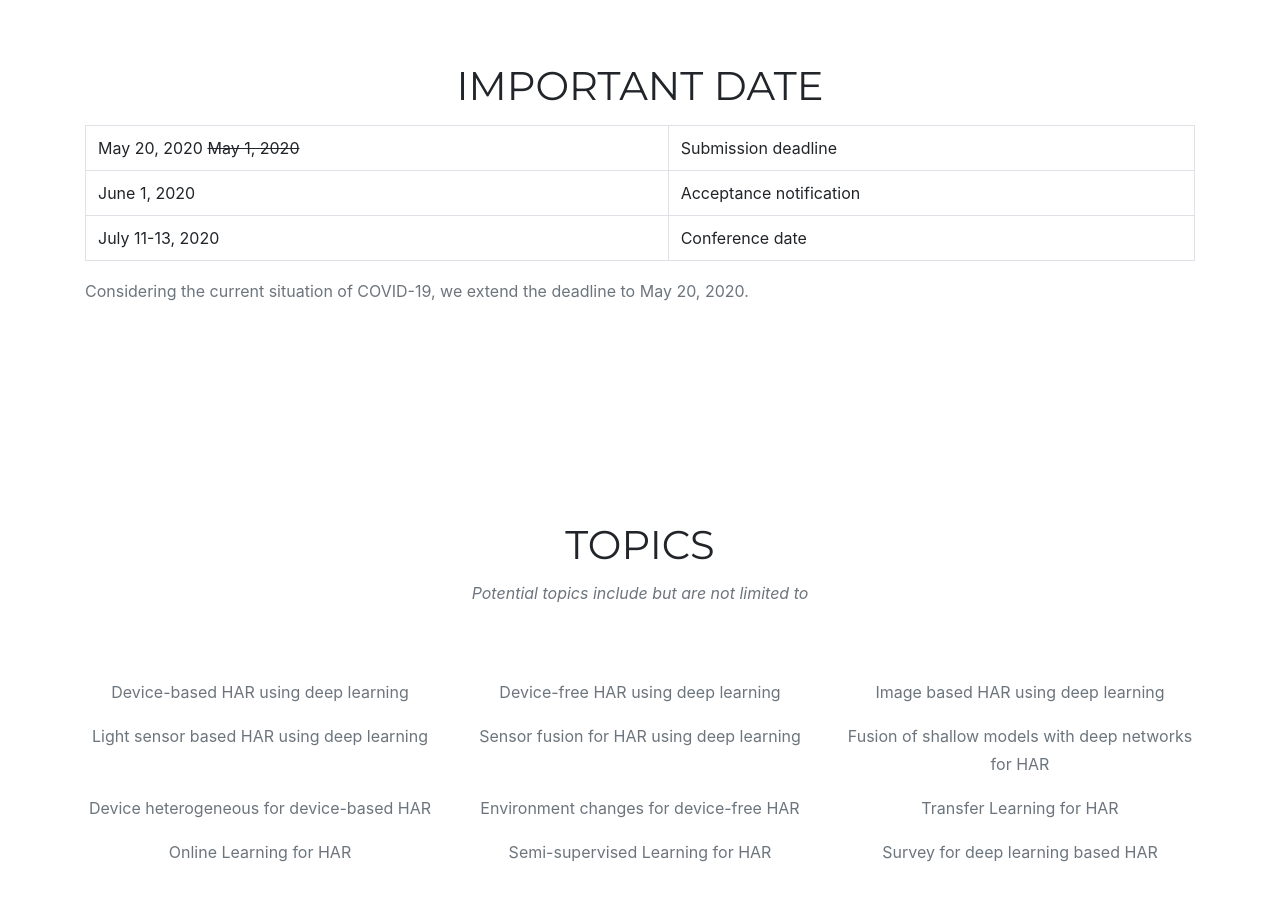
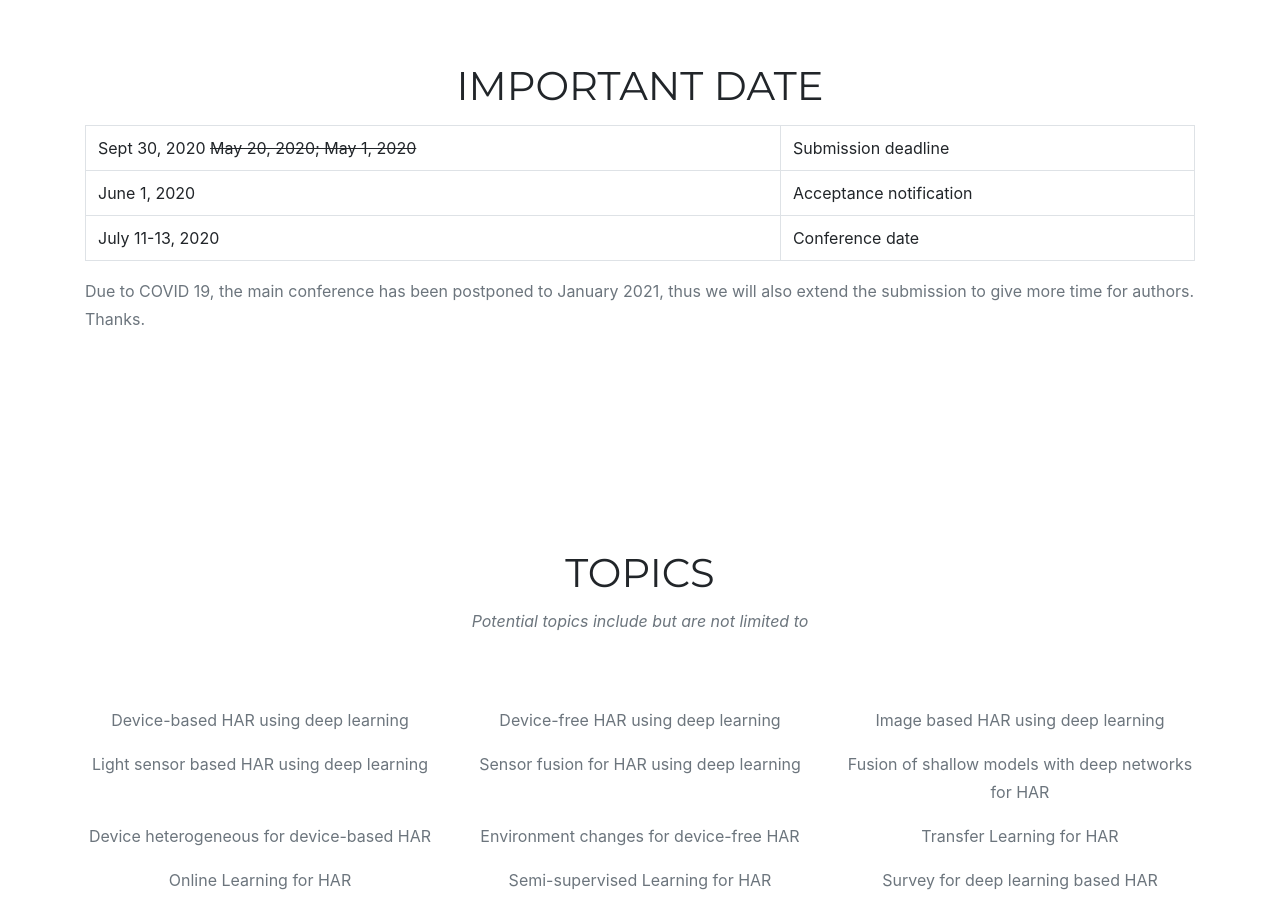
Before and after one commit to keyplay/ijcai2020workshop, a website with bundled scripts: page index.html in a window 1280 px wide. Shown: the part 1640-2563 px from the top of the page. Built offline with nearby package versions, Linux system fonts and the light colour scheme; files whose address does not match are found by name; a web font is replaced by a local one.

Commit message:
Update index.html

```diff
--- a/index.html
+++ b/index.html
@@ -119,11 +119,11 @@ This technology can be a good candidate for human activity recognition. Some ini
       <div class="row">
         <div class="col-lg-12">
 
-        <table class="table table-bordered table-hover white"><tbody>              <tr><td>May 20, 2020 <del>May 1, 2020</del></td> <td>Submission deadline
+        <table class="table table-bordered table-hover white"><tbody>              <tr><td>Sept 30, 2020 <del>May 20, 2020; May 1, 2020</del></td> <td>Submission deadline
 </td></tr><tr><td>June 1, 2020</td> <td>Acceptance notification
 </td></tr><tr><td>July 11-13, 2020</td> <td>Conference date
 </td></tr></tbody></table>
-          <p class="text-muted"> Considering the current situation of COVID-19, we extend the deadline to May 20, 2020. </p>
+          <p class="text-muted"> Due to COVID 19, the main conference has been postponed to January 2021, thus we will also extend the submission to give more time for authors. Thanks. </p>
         </div>
       </div>
     </div>
```
